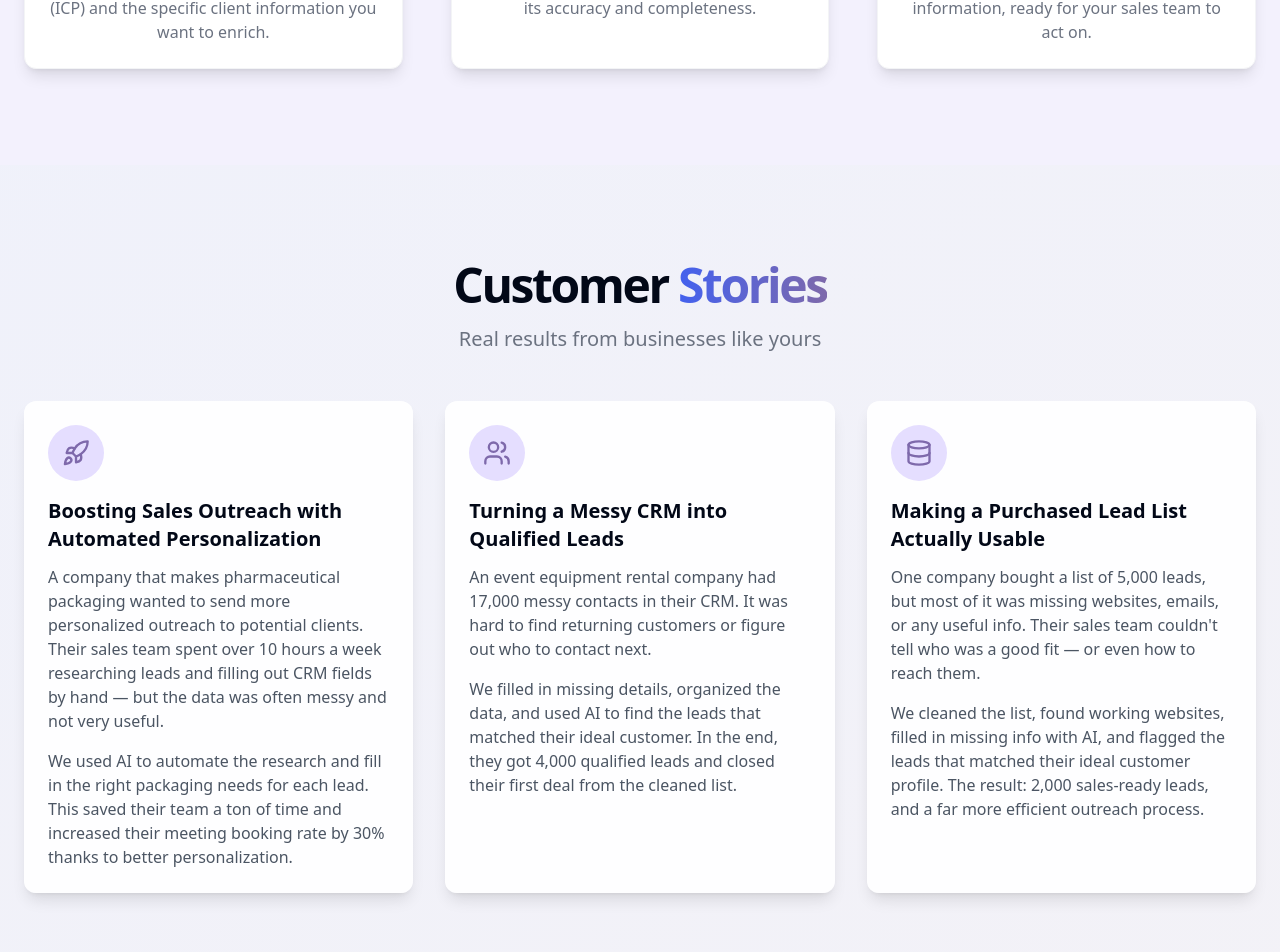
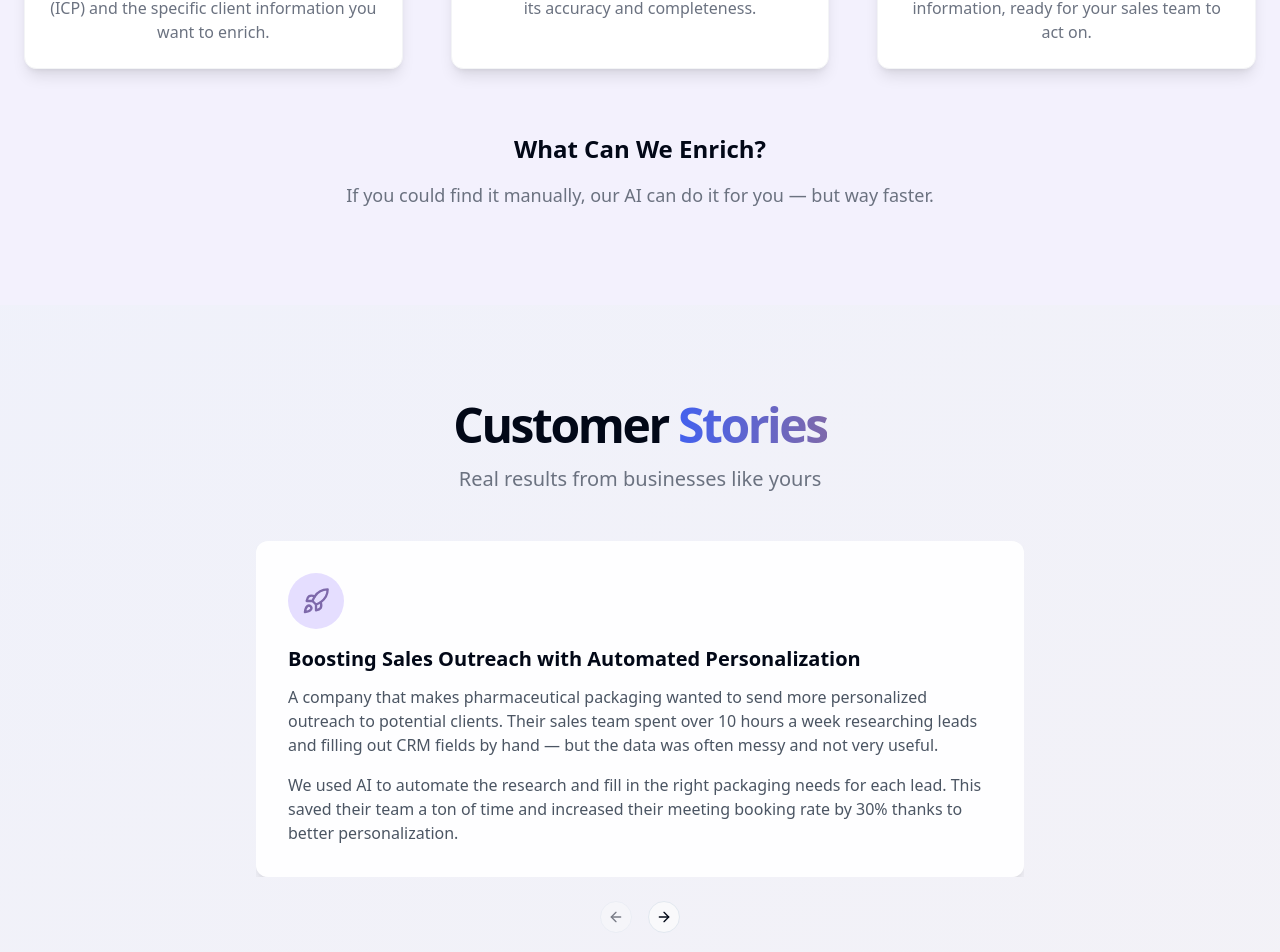
Before and after one commit to Gev1401/veyalab-website, a React (Vite) app: page / in a window 1280 px wide. Shown: the part 1600-2552 px from the top of the page. Built offline with nearby package versions, Linux system fonts and the light colour scheme.

Commit message:
Refactor: Implement carousel for customer stories
- Convert customer stories section into a carousel component.
- Update "How It Works" section with new content.
- Change company name to VeyaLab.

```diff
--- a/src/components/CaseStudy.tsx
+++ b/src/components/CaseStudy.tsx
@@ -9,7 +9,7 @@ const CaseStudy = () => {
       <div className="container px-4 md:px-6">
         <div className="flex flex-col items-center justify-center space-y-4 text-center">
           <h2 className="text-3xl font-bold tracking-tighter sm:text-4xl md:text-5xl">
-            Why work <span className="gradient-text">with us</span>
+            Why work <span className="gradient-text">with VeyaLab</span>
           </h2>
           <p className="text-lg text-gray-600 max-w-2xl">
             Let your sales team focus on closing deals — we'll handle the data heavy lifting
--- a/src/components/CustomerStories.tsx
+++ b/src/components/CustomerStories.tsx
@@ -2,8 +2,42 @@
 import React from "react";
 import { Card, CardContent } from "@/components/ui/card";
 import { Rocket, Users, Database } from "lucide-react";
+import {
+  Carousel,
+  CarouselContent,
+  CarouselItem,
+  CarouselNext,
+  CarouselPrevious,
+} from "@/components/ui/carousel";
 
 const CustomerStories = () => {
+  const stories = [
+    {
+      icon: <Rocket className="h-7 w-7 text-brand-purple" />,
+      title: "Boosting Sales Outreach with Automated Personalization",
+      description: [
+        "A company that makes pharmaceutical packaging wanted to send more personalized outreach to potential clients. Their sales team spent over 10 hours a week researching leads and filling out CRM fields by hand — but the data was often messy and not very useful.",
+        "We used AI to automate the research and fill in the right packaging needs for each lead. This saved their team a ton of time and increased their meeting booking rate by 30% thanks to better personalization.",
+      ],
+    },
+    {
+      icon: <Users className="h-7 w-7 text-brand-purple" />,
+      title: "Turning a Messy CRM into Qualified Leads",
+      description: [
+        "An event equipment rental company had 17,000 messy contacts in their CRM. It was hard to find returning customers or figure out who to contact next.",
+        "We filled in missing details, organized the data, and used AI to find the leads that matched their ideal customer. In the end, they got 4,000 qualified leads and closed their first deal from the cleaned list.",
+      ],
+    },
+    {
+      icon: <Database className="h-7 w-7 text-brand-purple" />,
+      title: "Making a Purchased Lead List Actually Usable",
+      description: [
+        "One company bought a list of 5,000 leads, but most of it was missing websites, emails, or any useful info. Their sales team couldn't tell who was a good fit — or even how to reach them.",
+        "We cleaned the list, found working websites, filled in missing info with AI, and flagged the leads that matched their ideal customer profile. The result: 2,000 sales-ready leads, and a far more efficient outreach process.",
+      ],
+    },
+  ];
+
   return (
     <section className="w-full py-12 md:py-24 bg-gradient-to-br from-brand-blue/5 to-brand-purple/5">
       <div className="container px-4 md:px-6">
@@ -16,59 +50,31 @@ const CustomerStories = () => {
           </p>
         </div>
 
-        <div className="grid grid-cols-1 md:grid-cols-3 gap-6 lg:gap-8">
-          <Card className="bg-white/90 backdrop-blur-sm border-0 shadow-lg rounded-xl overflow-hidden">
-            <CardContent className="p-6">
+        <Carousel className="w-full max-w-3xl mx-auto">
+          <CarouselContent>
+            {stories.map((story, index) => (
+              <CarouselItem key={index} className="md:basis-full">
+                <Card className="bg-white/90 backdrop-blur-sm border-0 shadow-lg rounded-xl overflow-hidden h-full">
+                  <CardContent className="p-6 md:p-8">
                     <div className="w-14 h-14 rounded-full bg-brand-light flex items-center justify-center mb-4">
-                <Rocket className="h-7 w-7 text-brand-purple" />
+                      {story.icon}
                     </div>
-              <h3 className="text-xl font-bold mb-3">Boosting Sales Outreach with Automated Personalization</h3>
-              <p className="text-gray-600 mb-4">
-                A company that makes pharmaceutical packaging wanted to send more personalized outreach to potential clients.
-                Their sales team spent over 10 hours a week researching leads and filling out CRM fields by hand — but the
-                data was often messy and not very useful.
+                    <h3 className="text-xl font-bold mb-3">{story.title}</h3>
+                    {story.description.map((paragraph, i) => (
+                      <p key={i} className="text-gray-600 mb-4 last:mb-0">
+                        {paragraph}
                       </p>
-              <p className="text-gray-600">
-                We used AI to automate the research and fill in the right packaging needs for each lead. This saved their team
-                a ton of time and increased their meeting booking rate by 30% thanks to better personalization.
-              </p>
+                    ))}
                   </CardContent>
                 </Card>
-
-          <Card className="bg-white/90 backdrop-blur-sm border-0 shadow-lg rounded-xl overflow-hidden">
-            <CardContent className="p-6">
-              <div className="w-14 h-14 rounded-full bg-brand-light flex items-center justify-center mb-4">
-                <Users className="h-7 w-7 text-brand-purple" />
+              </CarouselItem>
+            ))}
+          </CarouselContent>
+          <div className="flex justify-center gap-4 mt-6">
+            <CarouselPrevious className="relative static transform-none left-0" />
+            <CarouselNext className="relative static transform-none right-0" />
           </div>
-              <h3 className="text-xl font-bold mb-3">Turning a Messy CRM into Qualified Leads</h3>
-              <p className="text-gray-600 mb-4">
-                An event equipment rental company had 17,000 messy contacts in their CRM. It was hard to find returning
-                customers or figure out who to contact next.
-              </p>
-              <p className="text-gray-600">
-                We filled in missing details, organized the data, and used AI to find the leads that matched their ideal
-                customer. In the end, they got 4,000 qualified leads and closed their first deal from the cleaned list.
-              </p>
-            </CardContent>
-          </Card>
-
-          <Card className="bg-white/90 backdrop-blur-sm border-0 shadow-lg rounded-xl overflow-hidden">
-            <CardContent className="p-6">
-              <div className="w-14 h-14 rounded-full bg-brand-light flex items-center justify-center mb-4">
-                <Database className="h-7 w-7 text-brand-purple" />
-              </div>
-              <h3 className="text-xl font-bold mb-3">Making a Purchased Lead List Actually Usable</h3>
-              <p className="text-gray-600 mb-4">
-                One company bought a list of 5,000 leads, but most of it was missing websites, emails, or any useful info.
-                Their sales team couldn't tell who was a good fit — or even how to reach them.
-              </p>
-              <p className="text-gray-600">
-                We cleaned the list, found working websites, filled in missing info with AI, and flagged the leads that
-                matched their ideal customer profile. The result: 2,000 sales-ready leads, and a far more efficient outreach process.
-              </p>
-            </CardContent>
-          </Card>
-        </div>
+        </Carousel>
       </div>
     </section>
   );
--- a/src/components/HowItWorks.tsx
+++ b/src/components/HowItWorks.tsx
@@ -35,9 +35,10 @@ const HowItWorks = () => {
             How it <span className="gradient-text">Works</span>
           </h2>
           <p className="max-w-[600px] text-gray-500 md:text-xl dark:text-gray-400">
-            Our simple three-step process transforms your raw CRM data into qualified, actionable leads
+            Set up AI enrichment in minutes — just tell us what parameters define your Ideal Customer Profile, and we'll do the rest.
           </p>
         </div>
+
         <div className="grid grid-cols-1 md:grid-cols-3 gap-8 md:gap-12 relative mt-8">
           {steps.map((step, index) => (
             <div
@@ -53,6 +54,13 @@ const HowItWorks = () => {
             </div>
           ))}
         </div>
+
+        <div className="mt-16 text-center">
+          <h3 className="text-2xl font-semibold mb-4">What Can We Enrich?</h3>
+          <p className="max-w-[700px] mx-auto text-gray-500 md:text-lg">
+            If you could find it manually, our AI can do it for you — but way faster.
+          </p>
+        </div>
       </div>
     </section>
   );
```
Lines whose indentation alone changed are shown as unchanged.
